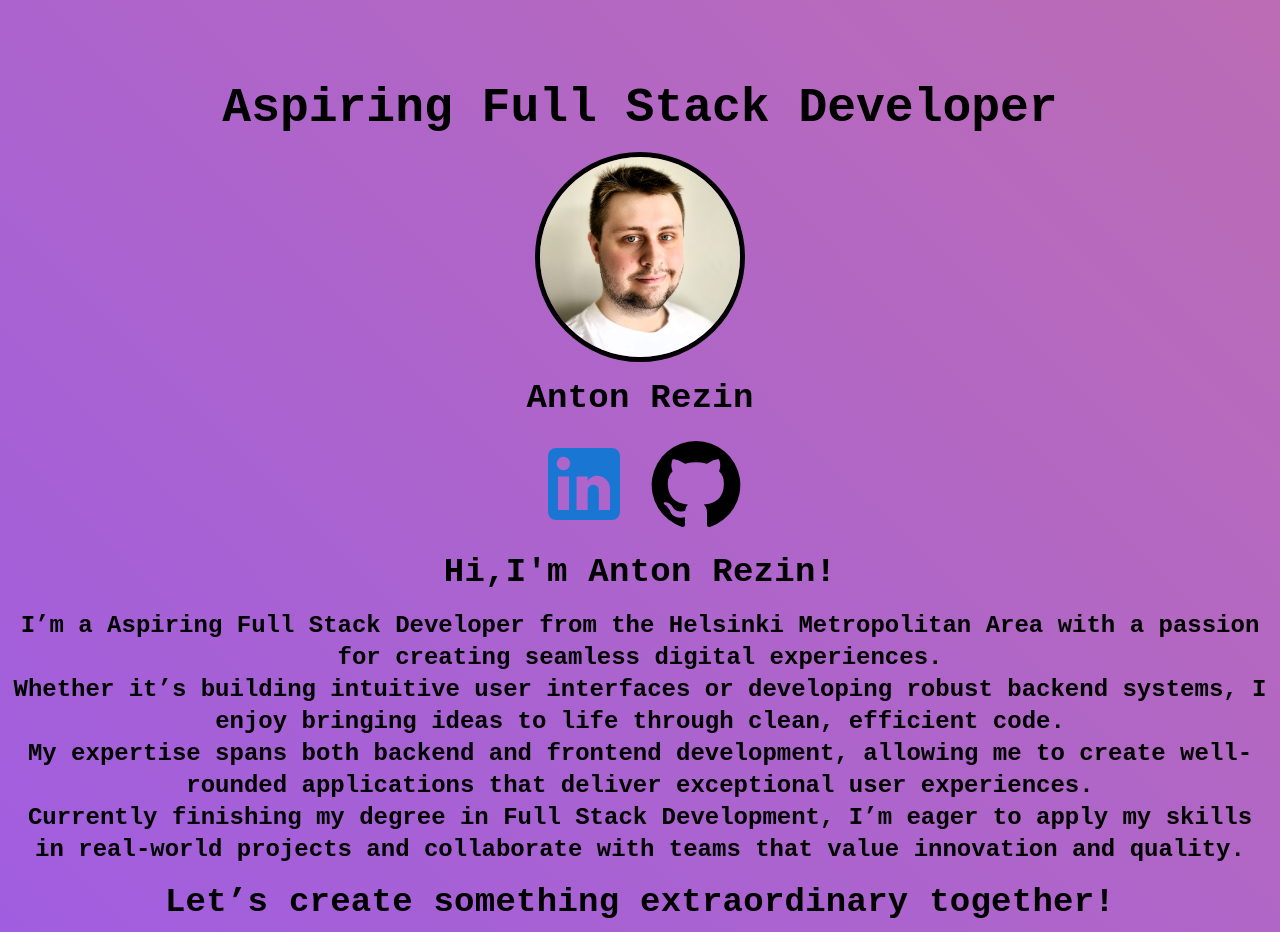
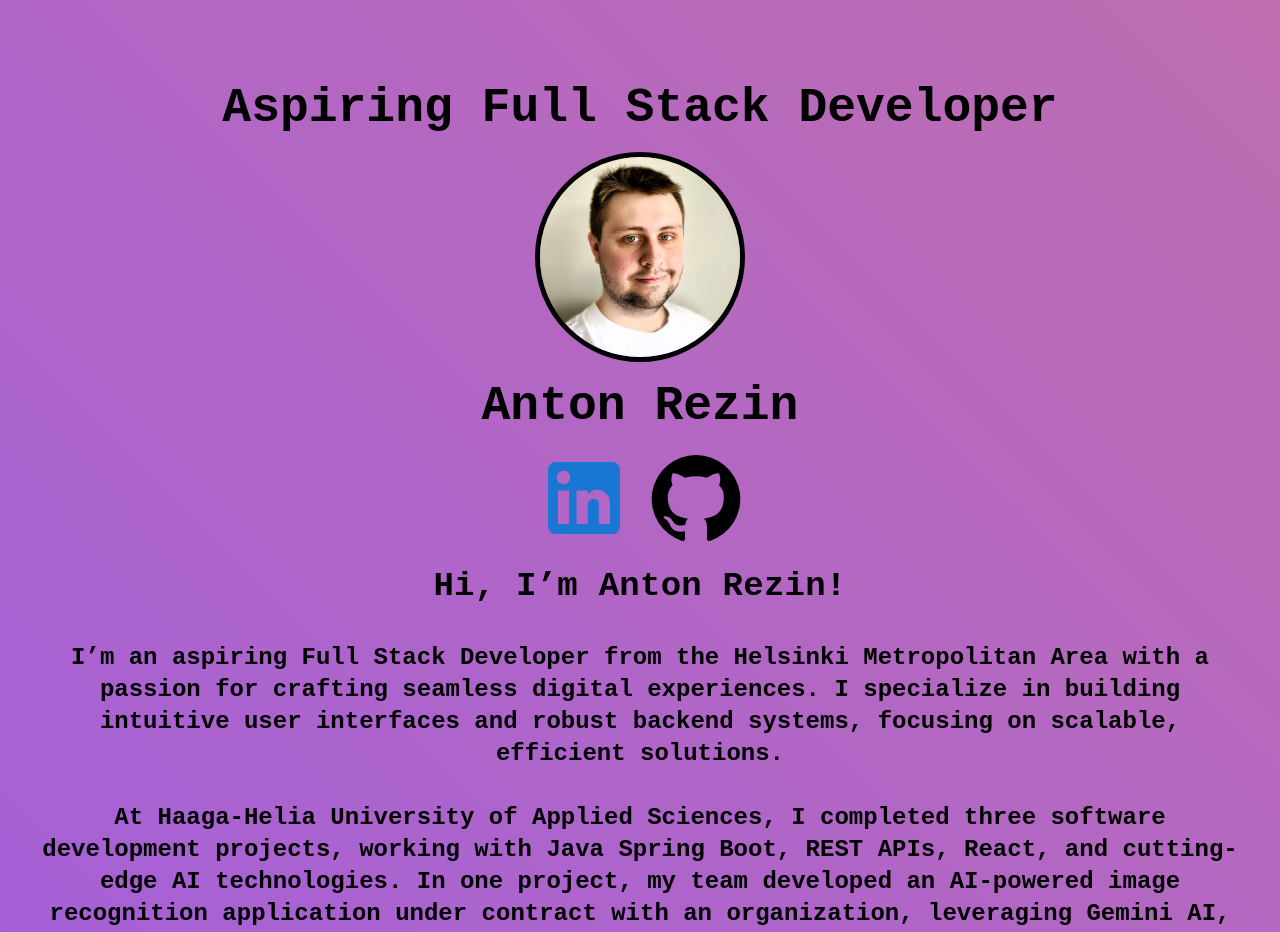
Before and after one commit to antonrezin/PortfolioContactWebsite, a React (Vite) app: page / in a window 1280 px wide. Shown: the top 932 px of the page. Built offline with nearby package versions, Linux system fonts and the light colour scheme.

Commit message:
Changed description.

```diff
--- a/src/components/Home.jsx
+++ b/src/components/Home.jsx
@@ -37,7 +37,7 @@ function Home() {
 
       <Typography
         fontFamily={"monospace"}
-        variant="h4"
+        variant="h3"
         fontWeight={"bold"}
         textAlign={"center"}
       >
@@ -59,38 +59,44 @@ function Home() {
         variant="h4"
         fontWeight={"bold"}
         textAlign={"center"}
+        maxWidth={"1200px"}
       >
-        Hi,I'm Anton Rezin!
+        Hi, I’m Anton Rezin!
       </Typography>
-
+      <br />
       <Typography
         fontFamily={"monospace"}
         variant="h5"
         fontWeight={"bold"}
         textAlign={"center"}
-        maxWidth={"1600px"}
+        maxWidth={"1200px"}
       >
-        I’m a Aspiring Full Stack Developer from the Helsinki Metropolitan Area
-        with a passion for creating seamless digital experiences.
+        I’m an aspiring Full Stack Developer from the Helsinki Metropolitan Area
+        with a passion for crafting seamless digital experiences. I specialize
+        in building intuitive user interfaces and robust backend systems,
+        focusing on scalable, efficient solutions.
         <br />
-        Whether it’s building intuitive user interfaces or developing robust
-        backend systems, I enjoy bringing ideas to life through clean, efficient
-        code.
         <br />
-        My expertise spans both backend and frontend development, allowing me to
-        create well-rounded applications that deliver exceptional user
-        experiences.
+        At Haaga-Helia University of Applied Sciences, I completed three
+        software development projects, working with Java Spring Boot, REST APIs,
+        React, and cutting-edge AI technologies. In one project, my team
+        developed an AI-powered image recognition application under contract
+        with an organization, leveraging Gemini AI, ChatGPT API, Node.js,
+        Express.js, TypeScript, React, and Vite.
         <br />
-        Currently finishing my degree in Full Stack Development, I’m eager to
-        apply my skills in real-world projects and collaborate with teams that
-        value innovation and quality.
+        <br />I recently started a 10–12 week internship at Innate AI as a
+        Software Developer Intern through Herizon. Having completed my
+        coursework, I am currently focused on my internship and thesis before
+        graduation. After my internship, I will be open to full-time
+        opportunities starting approximately from March 3rd.
       </Typography>
-
+      <br />
       <Typography
         fontFamily={"monospace"}
         variant="h4"
         fontWeight={"bold"}
         textAlign={"center"}
+        maxWidth={"1200px"}
       >
         Let’s create something extraordinary together!
       </Typography>
```
